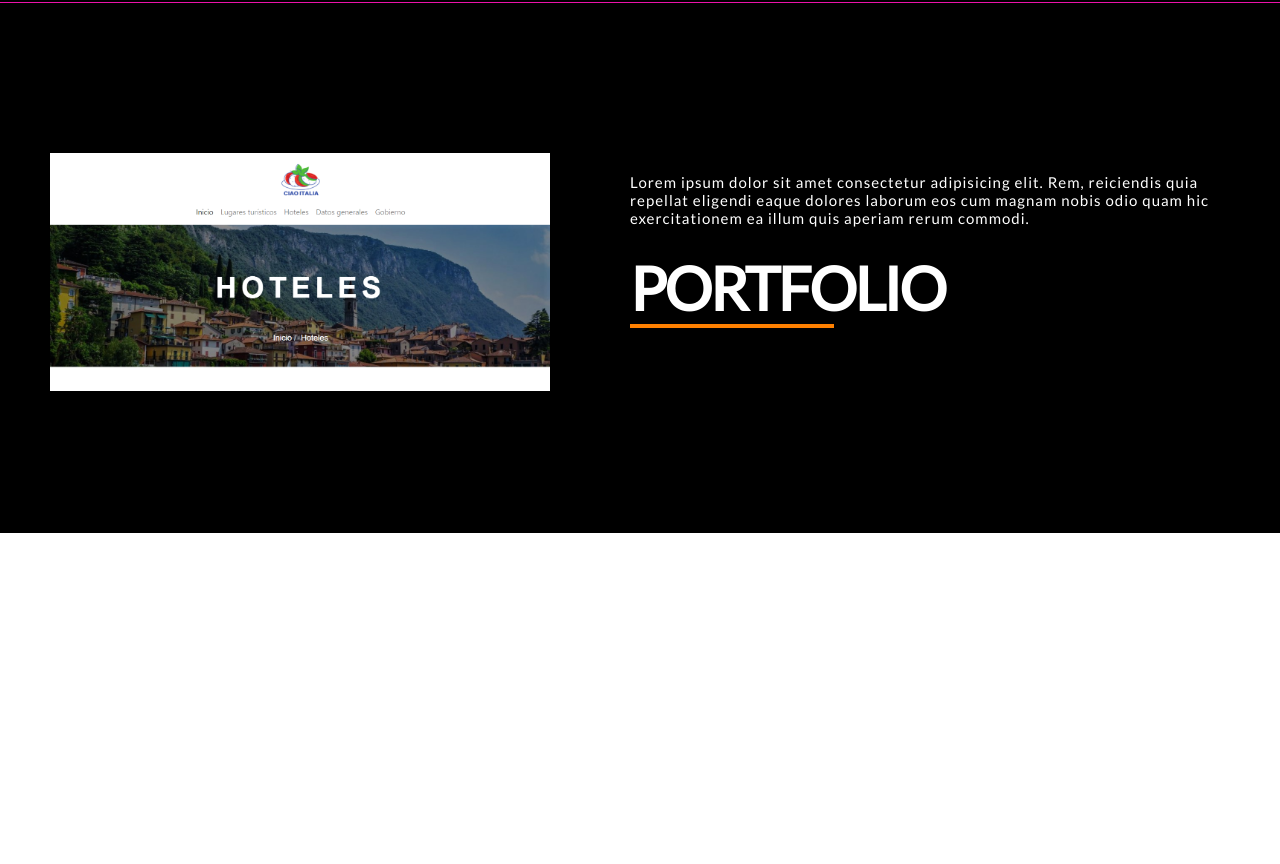
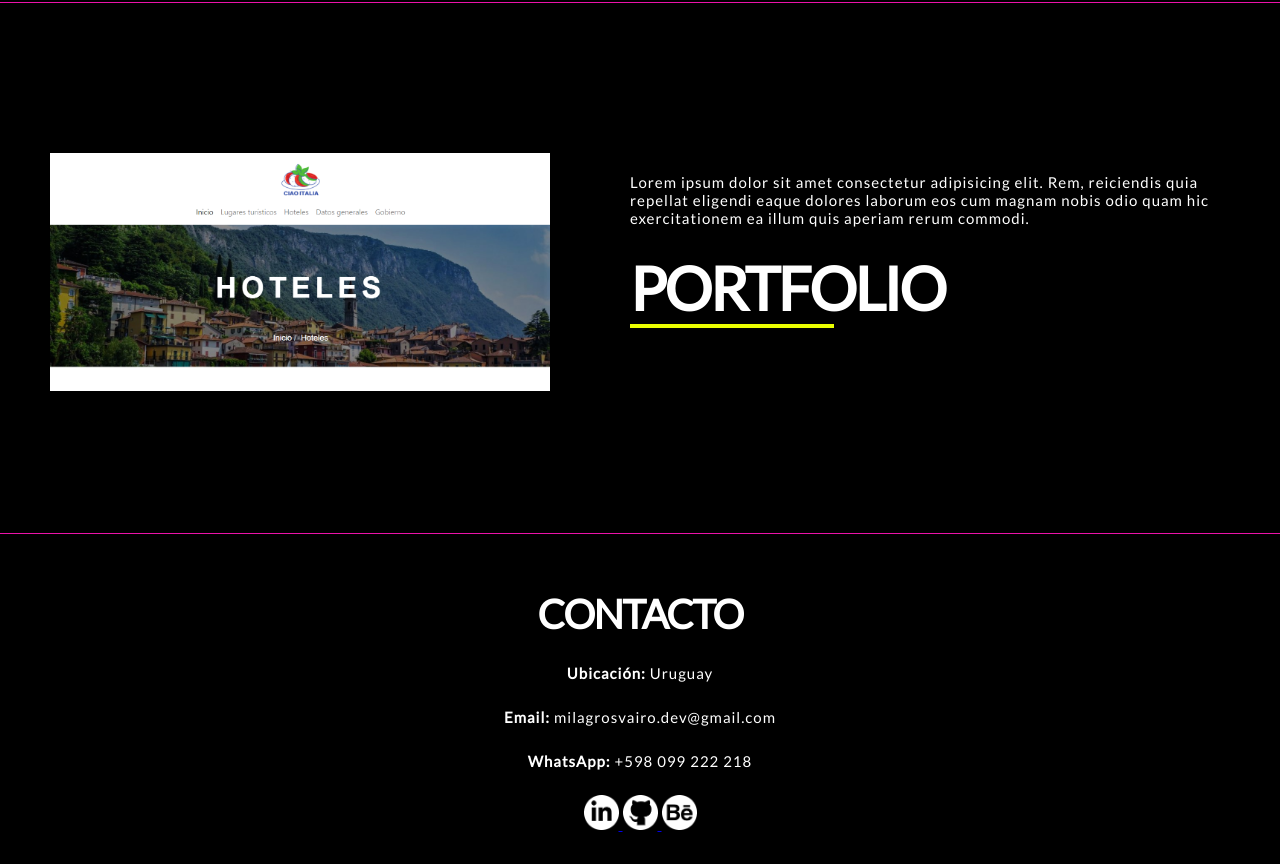
Before and after one commit to MilagrosVairo/Portfolio, a plain HTML site: page index.html in a window 1280 px wide. Shown: the part 1053-1917 px from the top of the page. Before the commit the page ends 1586 px from the top, so only its background shows below. Drawn offline with Linux system fonts and the light colour scheme.

Commit message:
agrego cambios

```diff
--- a/css/estilos.css
+++ b/css/estilos.css
@@ -239,7 +239,7 @@ body {
 }
 
 .sobre__mi--titulo {
-    font-size: 60px;
+    font-size: 50px;
     color: #ffffff;
     font-family: 'Lato', sans-serif;
     font-weight: 750;
@@ -269,7 +269,8 @@ body {
 
 /* ----- PORTFOLIO ---- */
 #portfolio {
-    background-color:#000;
+    background-color: #000;
+    border-bottom: 1px solid #eb12a9;
     height: 530px;
     display: flex;
     flex-direction: row;
@@ -279,13 +280,13 @@ body {
     align-content: stretch;
 }
 
-.portfolio__cont{
-      padding-top: 170px;
+.portfolio__cont {
+    padding-top: 170px;
     padding-left: 80px;
     padding-right: 50px;
 }
 
-.portfolio__titulo{
+.portfolio__titulo {
     padding-top: 25px;
     font-size: 60px;
     color: #ffffff;
@@ -294,7 +295,7 @@ body {
     letter-spacing: -0.04em;
 }
 
-.portfolio__txt{
+.portfolio__txt {
     font-size: 15px;
     letter-spacing: 1px;
     color: #ffffff;
@@ -304,10 +305,42 @@ body {
 
 .portfolio__linea {
     width: 200px;
-    border: 2px solid #ff8000;
+    border: 2px solid #eaff00;
     transform: rotate(0deg);
 }
- .portfolio__img--1{
+
+.portfolio__img--1 {
     padding-top: 150px;
     padding-left: 50px;
- }
+}
+
+/* ----- CONTACTO ----- */
+footer{
+    padding-bottom: 30px;
+}
+#contacto {
+    background-color: #000;
+    height: 300px;
+    display: flex;
+    flex-direction: column;
+    flex-wrap: nowrap;
+    align-items: center;
+    justify-content: space-between;
+}
+
+.contacto__titulo {
+    padding-top: 30px;
+    font-size: 40px;
+    color: #ffffff;
+    font-family: 'Lato', sans-serif;
+    font-weight: 750;
+    letter-spacing: -0.04em;
+}
+
+.contacto__txt {
+    font-size: 15px;
+    letter-spacing: 1px;
+    color: #ffffff;
+    font-family: 'Lato', sans-serif;
+    font-weight: lighter;
+}
--- a/index.html
+++ b/index.html
@@ -70,11 +70,10 @@
     </main>
 
     <!------- SOBRE MÍ ------->
-
     <section id="sobre__mi">
         <a name="sobre-mi"></a>
         <div class="sobre__mi--cont">
-            <h4 class="sobre__mi--titulo">Acerca de mí</h4>
+            <h4 class="sobre__mi--titulo">ACERCA DE MÍ</h4>
             <div class="sobre__mi--linea"></div>
             <p class="sobre__mi--txt">Lorem ipsum dolor sit amet consectetur adipisicing elit. Consequatur
                 necessitatibus veritatis explicabo
@@ -86,12 +85,10 @@
                 quam atque tempore officia eum obcaecati, consectetur alias, suscipit ut nemo non dolor. Ad, ex saepe.
             </p>
         </div>
-
         <div class="sobre__mi--tarjeta">
             <img src="img/sobre-mi.svg" width="300px">
         </div>
     </section>
-
 
     <!------- PORTFOLIO ------->
     <section id="portfolio">
@@ -109,30 +106,28 @@
         </div>
     </section>
 
-    <!------- CONTACTO
-    <footer>
+    <!------- CONTACTO ------->
+    <footer id="contacto">
         <a name="contacto"></a>
-        <h6>CONTACTO</h6>
+        <h6 class="contacto__titulo">CONTACTO</h6>
+        <p class="contacto__txt"><b>Ubicación:</b> Uruguay</p>
+        <p class="contacto__txt"><b>Email:</b> milagrosvairo.dev@gmail.com</p>
+        <p class="contacto__txt"><b>WhatsApp:</b> +598 099 222 218</p>
 
-        <div>
-            <p>Ubicación: Uruguay</p>
-            <p>Email: milagrosvairo.dev@gmail.com</p>
-            <p>WhatsApp: +598 099 222 218</p>
-        </div>
 
-        <div>
-            <a href="https://www.linkedin.com/in/milagros-vairo-dev/" target="_blank" alt="Logo de Linkedin" class="linkedin">
-                <img src="img/iconos/linkedin.png" alt="icono-linkedin">
+        <div contacto__iconos>
+            <a href="https://www.linkedin.com/in/milagros-vairo-dev/" target="_blank" alt="Logo de Linkedin"
+                class="linkedin">
+                <img src="img/iconos/linkedin.png" alt="icono-linkedin" width=35>
             </a>
             <a href="https://github.com/MilagrosVairo" target="_blank" alt="Logo de Github" class="github">
-                <img src="img/iconos/github.png" alt="icono-github">
+                <img src="img/iconos/github.png" alt="icono-github" width=35>
             </a>
             <a href="https://www.behance.net/milagrosvairo_" target="_blank" alt="Logo de Behance" class="behance">
-                <img src="img/iconos/behance.png" alt="icono-behance">
+                <img src="img/iconos/behance.png" alt="icono-behance" width=35>
             </a>
         </div>
-
-    </footer>------->
+    </footer>
 
 
 
```
